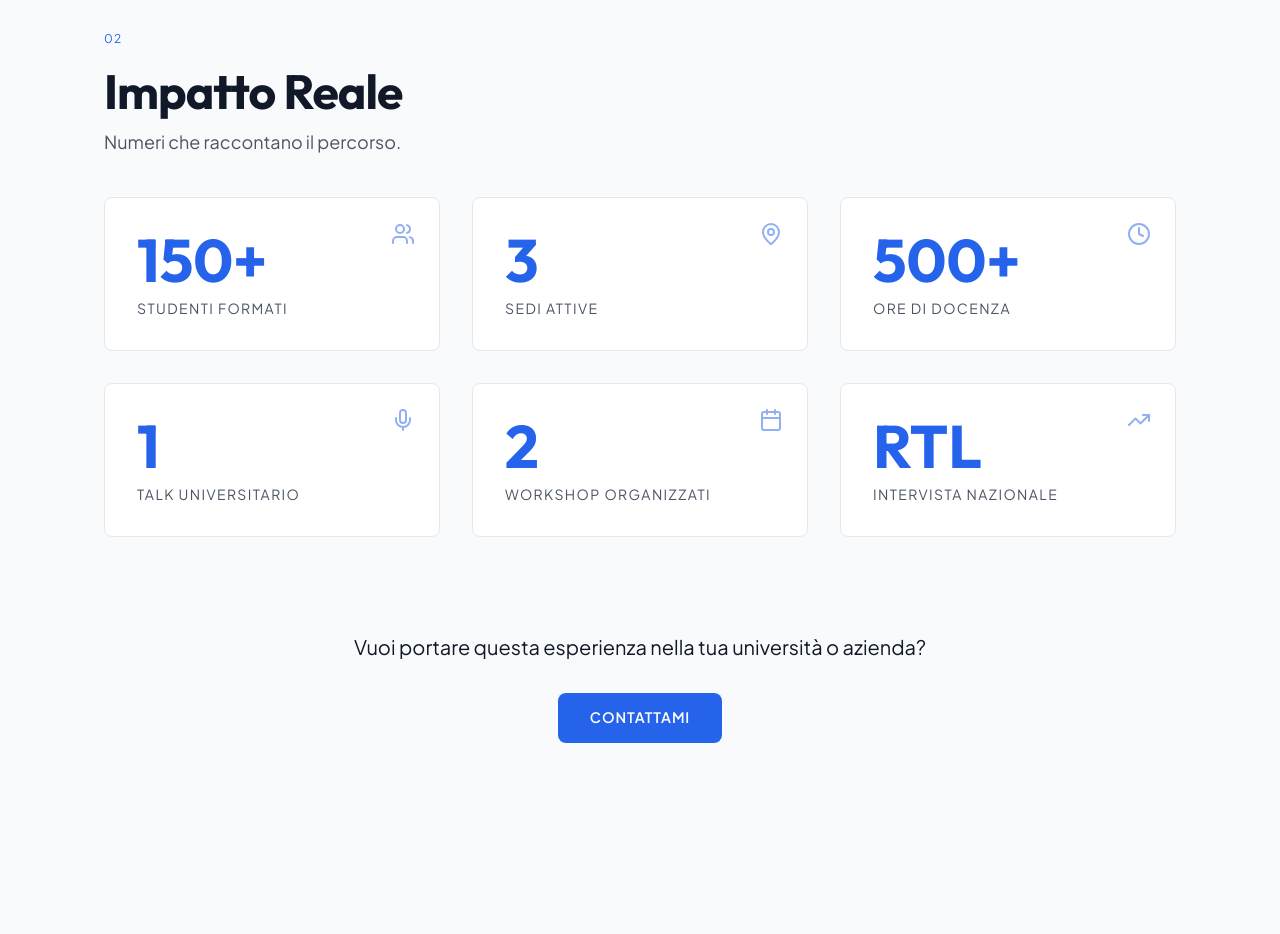
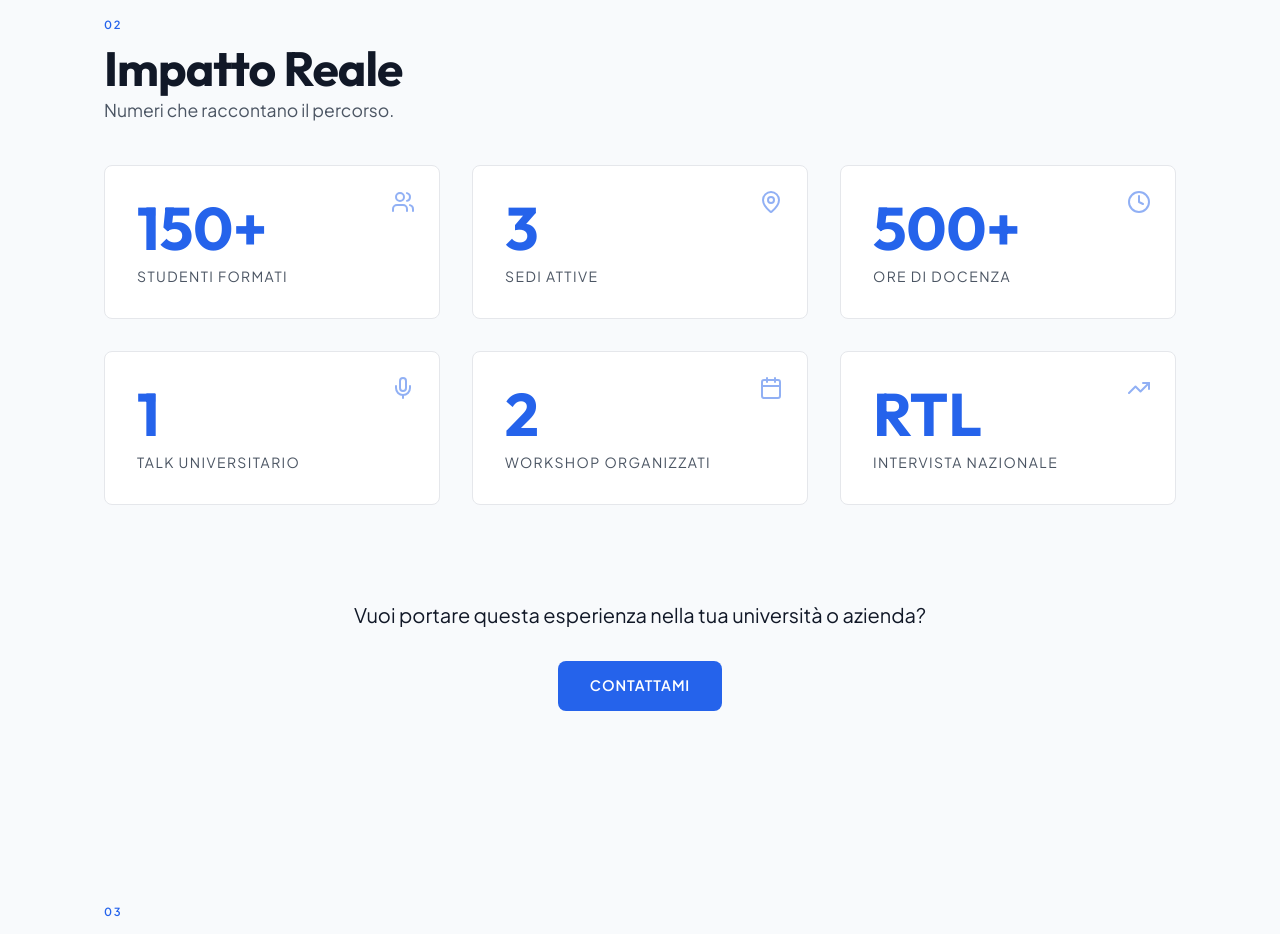
Before and after one commit to Flame0510/micheletornello.com, a Next.js app: page /academy in a window 1280 px wide. Shown: the part 980-1914 px from the top of the page. Built offline with nearby package versions, Linux system fonts and the light colour scheme.

Commit message:
design system: section-title/section-label/section-subtitle shared classes — remove inline clamp duplicates

```diff
--- a/src/app/academy/page.tsx
+++ b/src/app/academy/page.tsx
@@ -41,10 +41,10 @@ export default function AcademyPage() {
 
         <div className="grid grid-cols-1 lg:grid-cols-[1fr_320px] gap-16 items-start relative z-10">
           <div>
-            <p className="font-mono text-xs uppercase tracking-widest mb-6" style={{ color: "var(--accent-copper)" }}>
+            <p className="section-label mb-6">
               Docenza · Steve Jobs Academy
             </p>
-            <h1 className="font-display leading-[0.9] tracking-tight mb-8" style={{ fontSize: "clamp(3rem, 7vw, 6rem)", color: "var(--text-primary)", letterSpacing: "-0.03em", fontFamily: "var(--font-heading)" }}>
+            <h1 className="leading-[0.9] tracking-tight mb-8" style={{ fontSize: "clamp(3rem, 7vw, 6rem)", color: "var(--text-primary)", letterSpacing: "-0.03em", fontFamily: "var(--font-heading)" }}>
               {t.heroTitle}
             </h1>
             <p className="text-lg leading-relaxed max-w-xl" style={{ color: "var(--text-muted)" }}>
@@ -104,7 +104,7 @@ export default function AcademyPage() {
 
       {/* CTA finale */}
       <section className="px-6 max-w-[1120px] mx-auto pb-24 text-center">
-        <h2 className="font-display mb-8" style={{ fontSize: "clamp(2rem, 4vw, 3rem)", color: "var(--text-primary)", letterSpacing: "-0.02em", fontFamily: "var(--font-heading)" }}>
+        <h2 className="section-title mb-8">
           {lang === "it" ? "Pronto a iniziare?" : "Ready to start?"}
         </h2>
         <p className="text-xl mb-12 max-w-2xl mx-auto" style={{ color: "var(--text-muted)" }}>
--- a/src/app/globals.css
+++ b/src/app/globals.css
@@ -1940,6 +1940,36 @@ h1 {
   color: var(--text-white);
 }
 
+/* ── SHARED TYPOGRAPHY ── */
+
+.section-label {
+  display: block;
+  font-family: var(--font-body);
+  font-size: 0.7rem;
+  letter-spacing: 0.15em;
+  color: var(--accent-copper);
+  text-transform: uppercase;
+  font-weight: 600;
+  margin-bottom: 0.5rem;
+}
+
+.section-title {
+  font-family: var(--font-heading);
+  font-size: clamp(2rem, 4vw, 3rem);
+  color: var(--text-primary);
+  font-weight: 700;
+  line-height: 1.15;
+  letter-spacing: -0.02em;
+}
+
+.section-subtitle {
+  font-family: var(--font-body);
+  font-size: 1.1rem;
+  color: var(--text-muted);
+  line-height: 1.65;
+  max-width: 640px;
+}
+
 @keyframes marquee {
   from { transform: translateX(0); }
   to { transform: translateX(-50%); }
--- a/src/components/academy/CourseGrid.tsx
+++ b/src/components/academy/CourseGrid.tsx
@@ -34,10 +34,10 @@ export default function CourseGrid() {
 
   return (
     <section className="px-6 max-w-[1120px] mx-auto pb-24">
-      <p className="font-mono text-xs uppercase tracking-widest mb-2" style={{ color: "var(--accent-copper)" }}>
+      <p className="section-label mb-2">
         04
       </p>
-      <h2 className="font-display mb-8" style={{ fontSize: "clamp(2rem, 4vw, 3rem)", color: "var(--text-primary)", letterSpacing: "-0.02em" }}>
+      <h2 className="section-title mb-8">
         {lang === "it" ? "Materie" : "Subjects"}
       </h2>
       <div className="grid grid-cols-1 md:grid-cols-2 lg:grid-cols-3 gap-8">
--- a/src/components/academy/StatsGrid.tsx
+++ b/src/components/academy/StatsGrid.tsx
@@ -14,15 +14,11 @@ export default function StatsGrid() {
 
   return (
     <section className="px-6 max-w-[1120px] mx-auto py-24">
-      <p className="font-mono text-xs uppercase tracking-widest mb-2" style={{ color: "var(--accent-copper)" }}>
+      <p className="section-label mb-2">
         02
       </p>
-      <h2 className="font-display mb-6" style={{ fontSize: "clamp(2rem, 4vw, 3rem)", color: "var(--text-primary)", letterSpacing: "-0.02em" }}>
-        {t.title}
-      </h2>
-      <p className="text-lg leading-relaxed max-w-2xl mb-10" style={{ color: "var(--text-muted)" }}>
-        {t.subtitle}
-      </p>
+      <h2 className="section-title mb-6">{t.title}</h2>
+      <p className="section-subtitle mb-10">{t.subtitle}</p>
       <div className="grid grid-cols-1 sm:grid-cols-2 lg:grid-cols-3 gap-8">
         {t.stats.map((stat, i) => {
           const Icon = iconsList[i];
--- a/src/components/academy/ValueProposition.tsx
+++ b/src/components/academy/ValueProposition.tsx
@@ -59,10 +59,10 @@ export default function ValueProposition() {
 
   return (
     <section className="px-6 max-w-[1120px] mx-auto py-24">
-      <p className="font-mono text-xs uppercase tracking-widest mb-2" style={{ color: "var(--accent-copper)" }}>
+      <p className="section-label mb-2">
         03
       </p>
-      <h2 className="font-display mb-8" style={{ fontSize: "clamp(2rem, 4vw, 3rem)", color: "var(--text-primary)", letterSpacing: "-0.02em" }}>
+      <h2 className="section-title mb-8">
         {lang === "it" ? "Perché scegliere questa Academy" : "Why Choose This Academy"}
       </h2>
       <div className="grid grid-cols-1 md:grid-cols-2 lg:grid-cols-4 gap-8">
```
